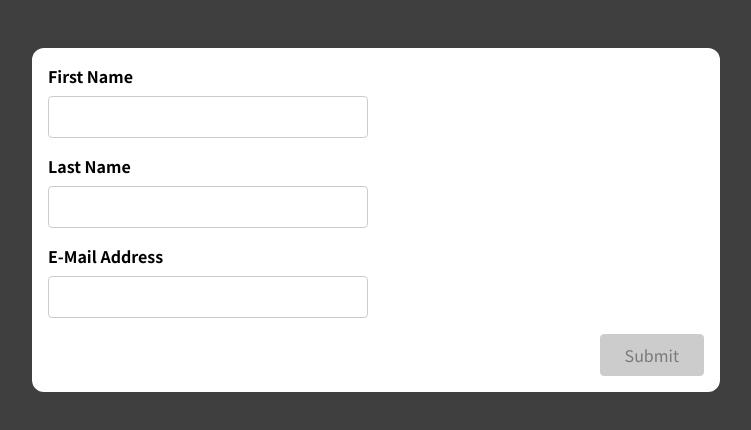
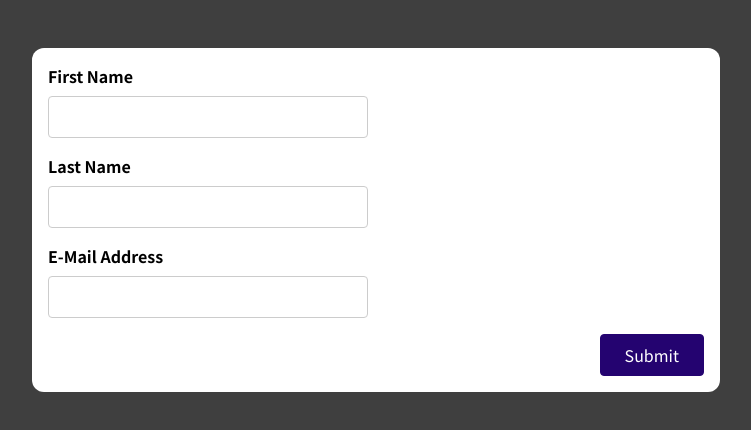
Before and after one commit to Aleksandras97/react-guide, a React (Create React App) app: page / in a window 1280 px wide. Shown: the top 430 px of the page, without its empty margins (264-1015 px from the left). Built offline with nearby package versions, Linux system fonts and the light colour scheme.

Commit message:
Validation after submit

```diff
--- a/src/components/BasicForm.js
+++ b/src/components/BasicForm.js
@@ -36,8 +36,12 @@ const BasicForm = (props) => {
 
   const submitForm = (event) => {
     event.preventDefault();
+    nameBlurHandler();
+    lastnameBlurHandler();
+    emailBlurHandler();
 
-    if (!nameValueIsValid && !lastnameValueIsValid && !emailValueIsValid) {
+    if (!formIsValid) {
+
       return;
     }
 
@@ -100,7 +104,7 @@ const BasicForm = (props) => {
         )}
       </div>
       <div className="form-actions">
-        <button disabled={!formIsValid}>Submit</button>
+        <button >Submit</button>
       </div>
     </form>
   );
```
